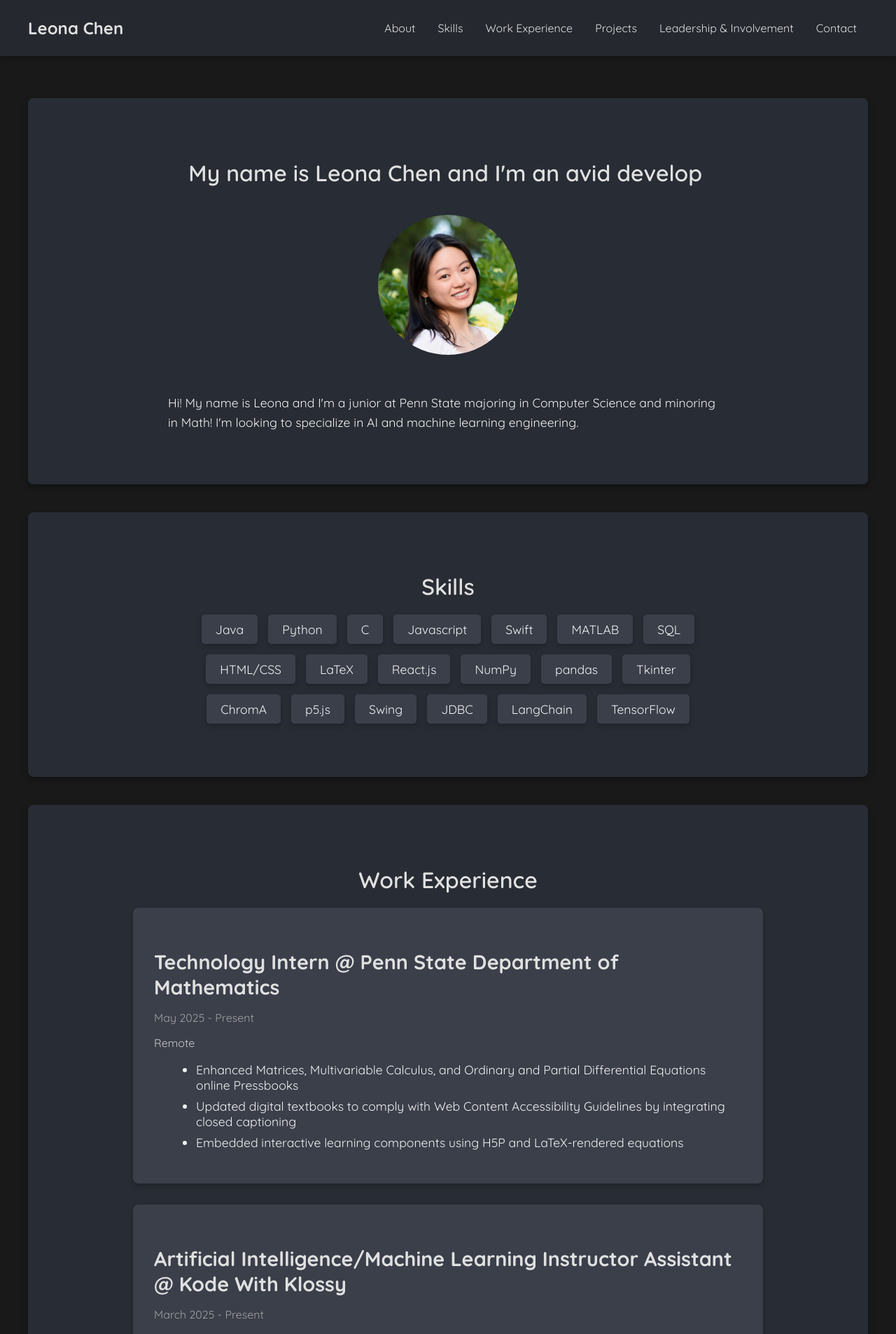
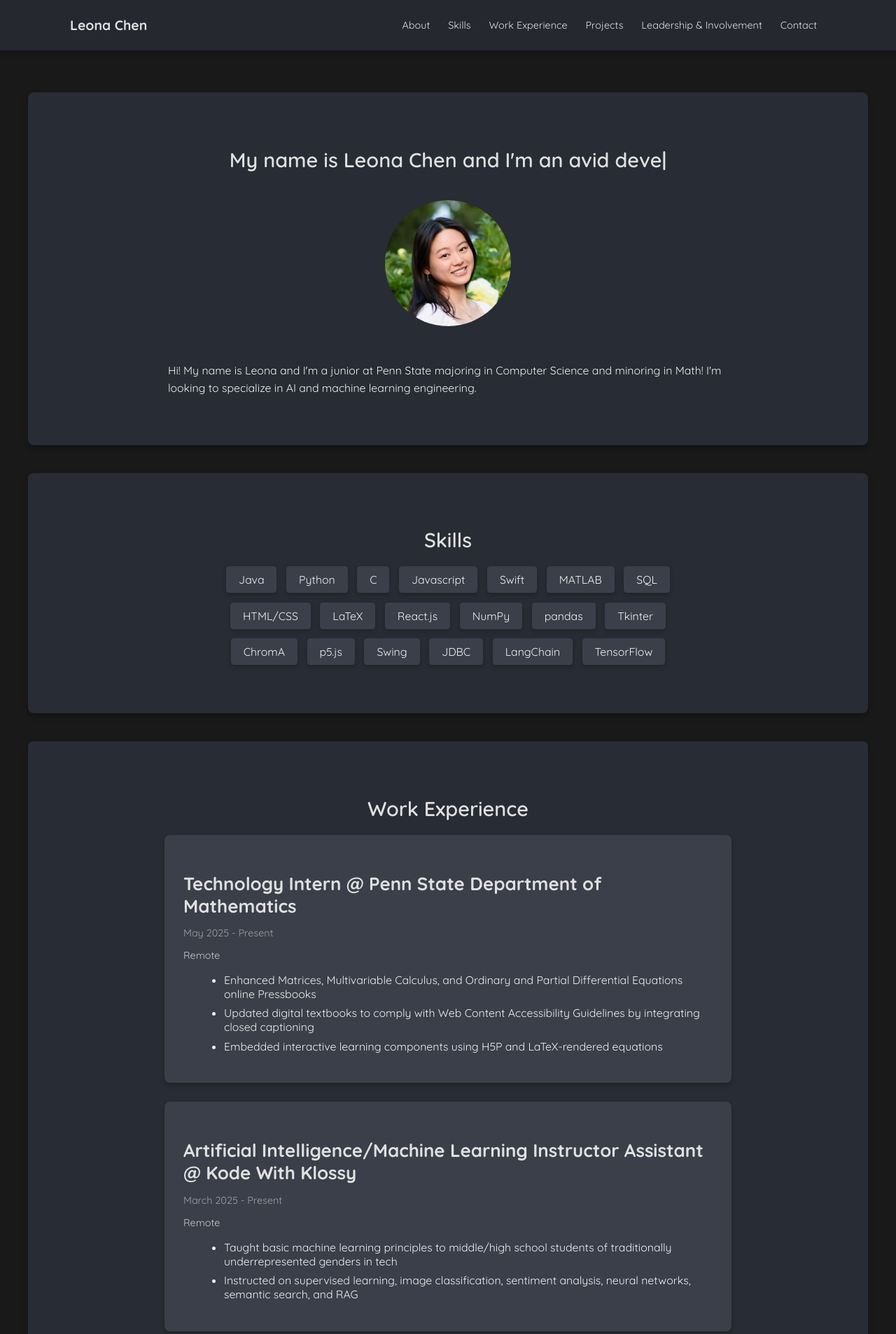
Before and after one commit to leonac24/portfolio, a React (Create React App) app: page / in a window 1280 px wide. Shown: the top 1906 px of the page at 70% size. Built offline with nearby package versions, Linux system fonts and the light colour scheme.

Commit message:
Scale down text and sections to 90% of original size

```diff
--- a/src/App.css
+++ b/src/App.css
@@ -45,4 +45,5 @@ h2 {
 
 html {
   scroll-behavior: smooth;
+  font-size: 90%; /* Reduce base font size for overall scaling */
 }
--- a/src/components/About.css
+++ b/src/components/About.css
@@ -1,23 +1,24 @@
 .about-section {
-  padding: 60px 0;
+  padding: 54px 0;
   text-align: center;
   background-color: #282c34; /* Lighter background for the About section */
 }
 
 .profile-picture {
-  margin-bottom: 30px;
+  margin-bottom: 27px;
 }
 
 .profile-picture img {
-  width: 200px;
-  height: 200px;
+  width: 180px;
+  height: 180px;
   border-radius: 50%;
-  object-fit: cover;}
+  object-fit: cover;
+}
 
 .about-content {
   max-width: 800px;
   margin: 0 auto;
-  padding: 0 20px;
+  padding: 0 18px;
 }
 
 .about-text {
@@ -26,7 +27,7 @@
 }
 
 .about-text p {
-  margin-bottom: 15px;
+  margin-bottom: 14px;
   font-size: 1.1rem;
   color: #f0f0f0; /* Light text for dark mode */
 }
--- a/src/components/Contact.css
+++ b/src/components/Contact.css
@@ -1,12 +1,12 @@
 .contact-section {
-  padding: 60px 0;
+  padding: 54px 0;
   background-color: #282c34;
 }
 
 .contact-content {
-  max-width: 800px;
+  max-width: 720px;
   margin: 0 auto;
-  padding: 0 20px;
+  padding: 0 18px;
 }
 
 .contact-info {
@@ -16,23 +16,23 @@
 .contact-links {
   display: flex;
   justify-content: center;
-  gap: 20px;
-  margin-top: 20px;
+  gap: 18px;
+  margin-top: 18px;
 }
 
 .contact-link {
   color: #f0f0f0;
   text-decoration: none;
-  padding: 10px 20px;
+  padding: 9px 18px;
   border: 2px solid #f0f0f0;
   border-radius: 5px;
   display: flex;
   align-items: center;
-  gap: 8px;
+  gap: 7px;
   background-color: #3a3f4a;
-  box-shadow: 0 4px 8px rgba(0, 0, 0, 0.2);
+  box-shadow: 0 3.6px 7.2px rgba(0, 0, 0, 0.2);
 }
 
 .contact-icon {
-  font-size: 1.2rem;
+  font-size: 1.08rem;
 }
--- a/src/components/LeadershipAndInvolvement.css
+++ b/src/components/LeadershipAndInvolvement.css
@@ -1,5 +1,5 @@
 .leadership-involvement-section {
-  padding: 60px 0;
+  padding: 54px 0;
   text-align: center;
   background-color: #282c34; /* Matches other sections */
 }
@@ -7,17 +7,17 @@
 .involvements-container {
   display: flex;
   flex-direction: column;
-  gap: 30px;
-  max-width: 900px;
+  gap: 27px;
+  max-width: 810px;
   margin: 0 auto;
-  padding: 0 20px;
+  padding: 0 18px;
 }
 
 .involvement-card {
   background-color: #3a3f4a; /* Lighter background for cards */
   border-radius: 8px;
-  box-shadow: 0 4px 8px rgba(0, 0, 0, 0.2);
-  padding: 30px;
+  box-shadow: 0 3.6px 7.2px rgba(0, 0, 0, 0.2);
+  padding: 27px;
   text-align: left;
   transition: all 0.3s ease;
 }
@@ -25,28 +25,28 @@
 .involvement-card h3 {
   font-size: 1.8rem;
   color: #e0e0e0; /* Lighter headings */
-  margin-bottom: 10px;
+  margin-bottom: 9px;
 }
 
 .involvement-card:hover {
-  transform: translateY(-5px);
-  box-shadow: 0 8px 16px rgba(0, 0, 0, 0.3);
+  transform: translateY(-4.5px);
+  box-shadow: 0 7.2px 14.4px rgba(0, 0, 0, 0.3);
 }
 
 .involvement-years,
 .involvement-location {
   font-size: 1rem;
   color: #c8c7c7; /* Lighter grey for years/location */
-  margin-bottom: 15px;
+  margin-bottom: 13.5px;
 }
 
 .involvement-description {
   list-style-type: disc;
-  margin-left: 20px;
+  margin-left: 18px;
   font-size: 1.1rem;
   color: #f0f0f0; /* Light text */
 }
 
 .involvement-description li {
-  margin-bottom: 8px;
+  margin-bottom: 7.2px;
 }
--- a/src/components/Navbar.css
+++ b/src/components/Navbar.css
@@ -1,24 +1,24 @@
 .navbar {
   background: rgba(40, 44, 52, 0.85); /* Semi-transparent dark background */
-  height: 80px; /* Thick state */
+  height: 72px; /* Thick state (80 * 0.9) */
   display: flex;
   justify-content: center;
   align-items: center;
   position: sticky;
   top: 0;
   z-index: 999;
-  box-shadow: 0 4px 8px rgba(0, 0, 0, 0.2);
+  box-shadow: 0 3.6px 7.2px rgba(0, 0, 0, 0.2); /* (0 4px 8px * 0.9) */
   transition: height 0.3s ease-in-out, background 0.3s ease-in-out, box-shadow 0.3s ease-in-out; /* Smooth transitions */
-  backdrop-filter: blur(8px); /* Add blur effect */
-  -webkit-backdrop-filter: blur(8px); /* Safari support */
+  backdrop-filter: blur(7.2px); /* Add blur effect (8 * 0.9) */
+  -webkit-backdrop-filter: blur(7.2px); /* Safari support */
 }
 
 .navbar-thin {
-  height: 60px; /* Thin state */
+  height: 54px; /* Thin state (60 * 0.9) */
   background: rgba(40, 44, 52, 0.6); /* More transparent when thin */
-  box-shadow: 0 2px 5px rgba(0, 0, 0, 0.15);
-  backdrop-filter: blur(12px); /* Slightly more blur when thin */
-  -webkit-backdrop-filter: blur(12px); /* Safari support */
+  box-shadow: 0 1.8px 4.5px rgba(0, 0, 0, 0.15); /* (0 2px 5px * 0.9) */
+  backdrop-filter: blur(10.8px); /* Slightly more blur when thin (12 * 0.9) */
+  -webkit-backdrop-filter: blur(10.8px); /* Safari support */
 }
 
 .navbar-container {
@@ -26,20 +26,20 @@
   justify-content: space-between;
   align-items: center;
   width: 100%;
-  max-width: 1200px;
-  padding: 0 24px;
+  max-width: 1080px; /* (1200 * 0.9) */
+  padding: 0 21.6px; /* (0 24px * 0.9) */
 }
 
 .navbar-logo {
   color: #e0e0e0;
   text-decoration: none;
-  font-size: 1.5rem;
+  font-size: 1.35rem; /* (1.5rem * 0.9) */
   font-weight: bold;
 }
 
 .menu-icon {
   display: none;
-  font-size: 1.8rem;
+  font-size: 1.62rem; /* (1.8rem * 0.9) */
   cursor: pointer;
   color: #e0e0e0;
 }
@@ -55,14 +55,14 @@
   display: flex;
   align-items: center;
   text-decoration: none;
-  padding: 0 1rem;
-  height: 80px; /* Thick state for nav items */
+  padding: 0 0.9rem; /* (0 1rem * 0.9) */
+  height: 72px; /* Thick state for nav items (80 * 0.9) */
   cursor: pointer;
   transition: height 0.3s ease-in-out; /* Smooth transition */
 }
 
 .navbar-thin .nav-item {
-  height: 60px; /* Thin state for nav items */
+  height: 54px; /* Thin state for nav items (60 * 0.9) */
 }
 
 .nav-item:hover {
@@ -79,24 +79,24 @@
     display: flex;
     flex-direction: column;
     width: 100%;
-    height: calc(100vh - 80px); /* Thick mobile menu height */
+    height: calc(100vh - 72px); /* Thick mobile menu height (80 * 0.9) */
     position: absolute;
-    top: 80px; /* Thick mobile menu top position */
+    top: 72px; /* Thick mobile menu top position (80 * 0.9) */
     left: -100%;
     opacity: 1;
     transition: all 0.5s ease; /* Transition for slide-in */
     background: rgba(40, 44, 52, 0.85); /* Semi-transparent dark background for mobile menu */
     transition: height 0.3s ease-in-out, top 0.3s ease-in-out, background 0.3s ease-in-out; /* Smooth transitions for mobile */
-    backdrop-filter: blur(8px); /* Add blur effect to mobile menu */
-    -webkit-backdrop-filter: blur(8px); /* Safari support */
+    backdrop-filter: blur(7.2px); /* Add blur effect to mobile menu (8 * 0.9) */
+    -webkit-backdrop-filter: blur(7.2px); /* Safari support */
   }
 
   .navbar-menu-thin {
-    height: calc(100vh - 60px); /* Thin mobile menu height */
-    top: 60px; /* Thin mobile menu top position */
+    height: calc(100vh - 54px); /* Thin mobile menu height (60 * 0.9) */
+    top: 54px; /* Thin mobile menu top position (60 * 0.9) */
     background: rgba(40, 44, 52, 0.6); /* More transparent when thin */
-    backdrop-filter: blur(12px); /* Slightly more blur when thin */
-    -webkit-backdrop-filter: blur(12px); /* Safari support */
+    backdrop-filter: blur(10.8px); /* Slightly more blur when thin (12 * 0.9) */
+    -webkit-backdrop-filter: blur(10.8px); /* Safari support */
   }
 
   .nav-menu.active {
@@ -107,10 +107,10 @@
   }
 
   .nav-item {
-    height: 60px; /* Default height for mobile nav items */
+    height: 54px; /* Default height for mobile nav items (60 * 0.9) */
     width: 100%;
     text-align: center;
-    padding: 2rem;
+    padding: 1.8rem; /* (2rem * 0.9) */
     display: table;
   }
 
--- a/src/components/Projects.css
+++ b/src/components/Projects.css
@@ -1,45 +1,45 @@
 .projects-section {
-  padding: 60px 0;
+  padding: 54px 0;
 }
 
 .projects-grid {
   display: grid;
-  grid-template-columns: repeat(auto-fit, minmax(300px, 1fr));
-  gap: 30px;
-  padding: 20px;
-  max-width: 1200px;
+  grid-template-columns: repeat(auto-fit, minmax(270px, 1fr));
+  gap: 27px;
+  padding: 18px;
+  max-width: 1080px;
   margin: 0 auto;
 }
 
 .project-card {
   background: #3a3f4a;
   border-radius: 8px;
-  padding: 20px;
-  box-shadow: 0 4px 8px rgba(0,0,0,0.2);
+  padding: 18px;
+  box-shadow: 0 3.6px 7.2px rgba(0,0,0,0.2);
   transition: all 0.3s ease;
 }
 
 .project-card:hover {
-  transform: translateY(-5px);
-  box-shadow: 0 8px 16px rgba(0, 0, 0, 0.3);
+  transform: translateY(-4.5px);
+  box-shadow: 0 7.2px 14.4px rgba(0, 0, 0, 0.3);
 }
 
 .project-card h3 {
   color: #e0e0e0;
-  margin-bottom: 15px;
+  margin-bottom: 13.5px;
 }
 
 .technologies {
   display: flex;
   flex-wrap: wrap;
-  gap: 10px;
-  margin: 15px 0;
+  gap: 9px;
+  margin: 13.5px 0;
 }
 
 .tech-tag {
   background: #282c34;
-  padding: 5px 10px;
-  border-radius: 15px;
+  padding: 4.5px 9px;
+  border-radius: 14px;
   font-size: 0.9rem;
   color: #f0f0f0;
   transition: all 0.3s ease;
@@ -47,12 +47,12 @@
 
 .tech-tag:hover {
   background: #1c1e21;
-  transform: translateY(-2px);
+  transform: translateY(-1.8px);
 }
 
 .project-link {
   display: inline-block;
-  margin-top: 15px;
+  margin-top: 13.5px;
   color: #61dafb;
   text-decoration: none;
   transition: all 0.3s ease;
@@ -60,5 +60,5 @@
 
 .project-link:hover {
   color: #4dcfff;
-  transform: translateY(-2px);
+  transform: translateY(-1.8px);
 }
--- a/src/components/Skills.css
+++ b/src/components/Skills.css
@@ -1,12 +1,12 @@
 .skills-section {
-  padding: 60px 0;
+  padding: 54px 0;
   text-align: center;
 }
 
 .skills-container {
-  max-width: 800px;
+  max-width: 720px;
   margin: 0 auto;
-  padding: 0 20px;
+  padding: 0 18px;
 }
 
 .skills-list {
@@ -15,20 +15,20 @@
   display: flex;
   flex-wrap: wrap;
   justify-content: center;
-  gap: 15px;
+  gap: 13.5px;
 }
 
 .skill-item {
   background-color: #3a3f4a;
-  border-radius: 5px;
-  padding: 10px 20px;
-  box-shadow: 0 4px 8px rgba(0, 0, 0, 0.2);
+  border-radius: 4.5px;
+  padding: 9px 18px;
+  box-shadow: 0 3.6px 7.2px rgba(0, 0, 0, 0.2);
   font-size: 1.1rem;
   color: #f0f0f0;
   transition: all 0.3s ease;
 }
 
 .skill-item:hover {
-  transform: translateY(-3px);
-  box-shadow: 0 8px 16px rgba(0, 0, 0, 0.3);
+  transform: translateY(-2.7px);
+  box-shadow: 0 7.2px 14.4px rgba(0, 0, 0, 0.3);
 }
--- a/src/components/WorkExperience.css
+++ b/src/components/WorkExperience.css
@@ -1,17 +1,17 @@
 .resume-section {
-  padding: 60px 0;
+  padding: 54px 0;
   text-align: center;
 }
 
 .resume-btn {
   display: inline-block;
-  margin-top: 20px;
-  padding: 12px 32px;
+  margin-top: 18px;
+  padding: 11px 29px;
   background-color: #7c3aed;
   color: #fff;
   font-size: 1.1rem;
   border: none;
-  border-radius: 6px;
+  border-radius: 5px;
   text-decoration: none;
   font-weight: 600;
   transition: background 0.2s;
@@ -22,24 +22,24 @@
 }
 
 .work-experience-section {
-  padding: 60px 0;
+  padding: 54px 0;
   text-align: center;
 }
 
 .experiences-container {
   display: flex;
   flex-direction: column;
-  gap: 30px;
-  max-width: 900px;
+  gap: 27px;
+  max-width: 810px;
   margin: 0 auto;
-  padding: 0 20px;
+  padding: 0 18px;
 }
 
 .experience-card {
   background-color: #3a3f4a;
   border-radius: 8px;
-  box-shadow: 0 4px 8px rgba(0, 0, 0, 0.2);
-  padding: 30px;
+  box-shadow: 0 3.6px 7.2px rgba(0, 0, 0, 0.2);
+  padding: 27px;
   text-align: left;
   transition: all 0.3s ease;
 }
@@ -47,33 +47,33 @@
 .experience-card h3 {
   font-size: 1.8rem;
   color: #e0e0e0;
-  margin-bottom: 10px;
+  margin-bottom: 9px;
 }
 
 .experience-card:hover {
-  transform: translateY(-5px);
-  box-shadow: 0 8px 16px rgba(0, 0, 0, 0.3);
+  transform: translateY(-4.5px);
+  box-shadow: 0 7.2px 14.4px rgba(0, 0, 0, 0.3);
 }
 
 .experience-years {
   font-size: 1rem;
   color: #a0a0a0;
-  margin-bottom: 15px;
+  margin-bottom: 13.5px;
 }
 
 .experience-location {
   font-size: 1rem;
   color: #c8c7c7; /* Lighter grey for years/location */
-  margin-bottom: 15px;
+  margin-bottom: 13.5px;
 }
 
 .experience-description {
   list-style-type: disc;
-  margin-left: 20px;
+  margin-left: 18px;
   font-size: 1.1rem;
   color: #f0f0f0;
 }
 
 .experience-description li {
-  margin-bottom: 8px;
+  margin-bottom: 7.2px;
 }
```
